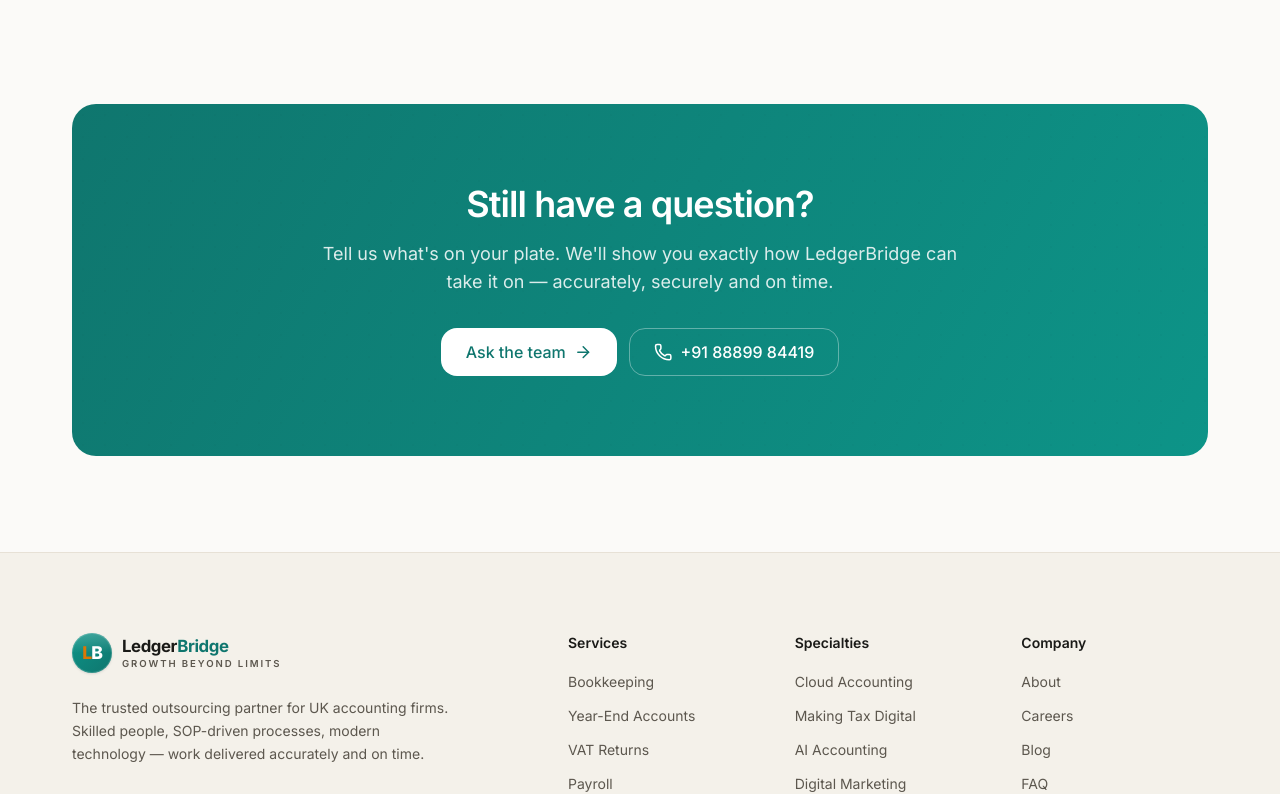
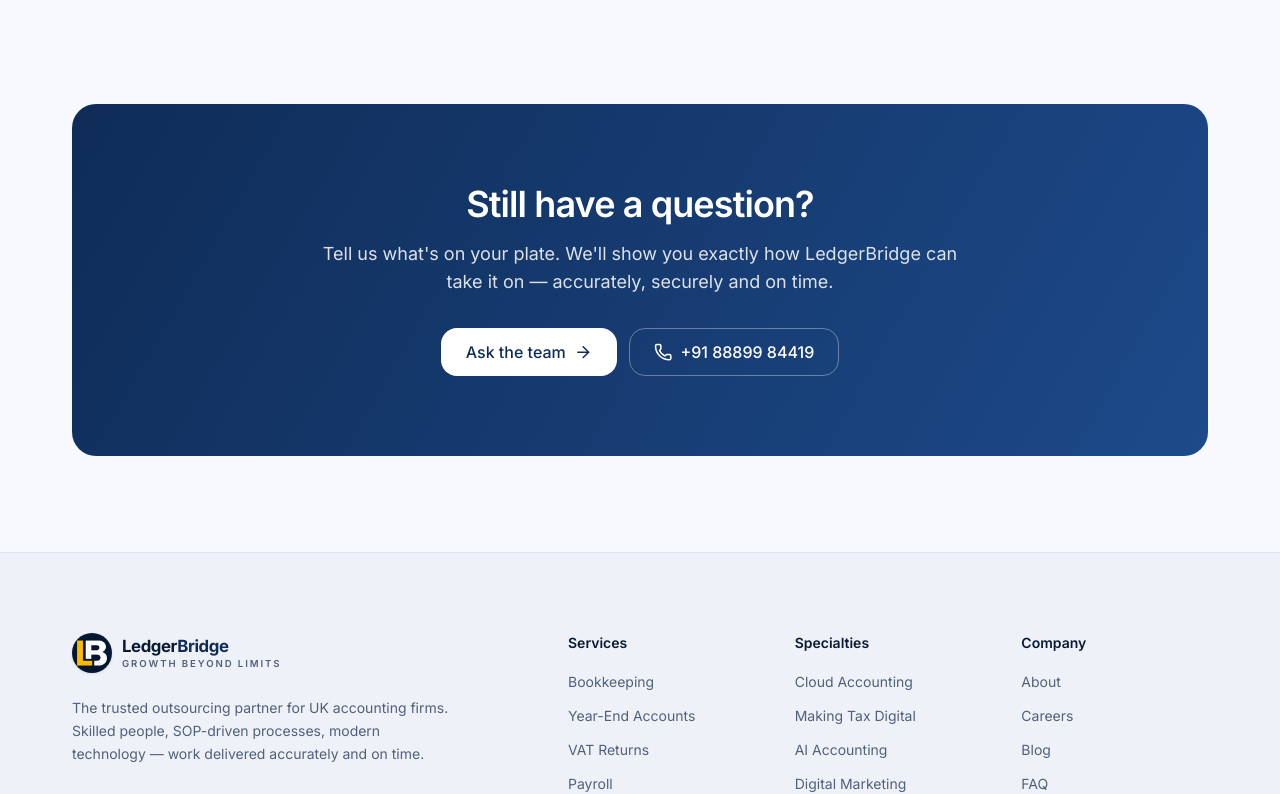
Before and after one commit to TahaCutlery/ZAHKPO, a Next.js app: page /faq in a window 1280 px wide. Shown: the part 2000-2794 px from the top of the page. Built offline with nearby package versions, Linux system fonts and the light colour scheme; no server answers.

Commit message:
feat(theme): navy & gold palette + real LB monogram logo
- Re-theme site to navy/gold sampled from the LedgerBridge logo
  (navy #031833, gold #f8d509) across light and dark modes
- Use the actual LB monogram artwork as the logo mark + favicon
- Update browser theme-color meta to navy

```diff
--- a/app/globals.css
+++ b/app/globals.css
@@ -6,22 +6,26 @@
 :root {
   color-scheme: light;
 
-  --background: #fbfaf8;
-  --surface: #f4f1ea;
-  --surface-2: #ece7dd;
-  --foreground: #1a1a17;
-  --muted: #f2eee7;
-  --muted-foreground: #5c574e;
-  --border: #e7e1d6;
-  --input: #ddd5c8;
+  /* Brand constants sampled from the LedgerBridge logo */
+  --brand-navy: #031833;
+  --brand-gold: #f8d509;
+
+  --background: #f7f9fc;
+  --surface: #eef2f8;
+  --surface-2: #e3e9f2;
+  --foreground: #0a1a33;
+  --muted: #eef2f8;
+  --muted-foreground: #51607a;
+  --border: #dce3ee;
+  --input: #cbd5e3;
   --card: #ffffff;
-  --card-foreground: #1a1a17;
-  --primary: #0f766e;
-  --primary-strong: #0d9488;
+  --card-foreground: #0a1a33;
+  --primary: #0f2c57;
+  --primary-strong: #1d4a8a;
   --primary-foreground: #ffffff;
-  --accent: #d97706;
-  --accent-foreground: #432004;
-  --ring: #0f766e;
+  --accent: #f5c100;
+  --accent-foreground: #2a2000;
+  --ring: #1d4a8a;
   --success: #059669;
   --warning: #b45309;
   --danger: #dc2626;
@@ -32,22 +36,25 @@
 .dark {
   color-scheme: dark;
 
-  --background: #0c1413;
-  --surface: #111c19;
-  --surface-2: #17231f;
-  --foreground: #eaf0ed;
-  --muted: #14201c;
-  --muted-foreground: #9bafa8;
-  --border: rgba(255, 255, 255, 0.09);
-  --input: rgba(255, 255, 255, 0.15);
-  --card: #111c19;
-  --card-foreground: #eaf0ed;
-  --primary: #14b8a6;
-  --primary-strong: #0d9488;
-  --primary-foreground: #04241f;
-  --accent: #f59e0b;
-  --accent-foreground: #2a1a02;
-  --ring: #2dd4bf;
+  --brand-navy: #031833;
+  --brand-gold: #f8d509;
+
+  --background: #051a37;
+  --surface: #0a2243;
+  --surface-2: #0f2c52;
+  --foreground: #e9eef7;
+  --muted: #0a2243;
+  --muted-foreground: #9fb1cc;
+  --border: rgba(255, 255, 255, 0.1);
+  --input: rgba(255, 255, 255, 0.16);
+  --card: #0a2243;
+  --card-foreground: #e9eef7;
+  --primary: #4f8cf0;
+  --primary-strong: #2f66cc;
+  --primary-foreground: #04122b;
+  --accent: #f8d509;
+  --accent-foreground: #1c1600;
+  --ring: #6f9cf0;
 }
 
 @theme inline {
@@ -82,7 +89,7 @@
   --shadow-soft: 0 1px 3px rgba(16, 24, 40, 0.08), 0 1px 2px rgba(16, 24, 40, 0.04);
   --shadow-md: 0 4px 16px -4px rgba(16, 24, 40, 0.1);
   --shadow-lg: 0 12px 32px -8px rgba(16, 24, 40, 0.14);
-  --shadow-glow: 0 8px 40px -12px rgba(13, 148, 136, 0.42);
+  --shadow-glow: 0 8px 40px -12px rgba(29, 74, 138, 0.42);
 
   --ease-out-quint: cubic-bezier(0.22, 1, 0.36, 1);
 
--- a/app/layout.tsx
+++ b/app/layout.tsx
@@ -56,8 +56,8 @@
 
 export const viewport: Viewport = {
   themeColor: [
-    { media: "(prefers-color-scheme: light)", color: "#fbfaf8" },
-    { media: "(prefers-color-scheme: dark)", color: "#0c1413" },
+    { media: "(prefers-color-scheme: light)", color: "#f7f9fc" },
+    { media: "(prefers-color-scheme: dark)", color: "#051a37" },
   ],
 };
 
--- a/components/layout/logo.tsx
+++ b/components/layout/logo.tsx
@@ -1,11 +1,12 @@
+import Image from "next/image";
 import Link from "next/link";
 
 import { cn } from "@/lib/utils";
 
 /**
- * LedgerBridge wordmark + monogram. The mark is a crisp vector "LB" — amber L,
- * white B — on the teal brand gradient, so it stays sharp at any size and in
- * both themes (no raster scaling).
+ * LedgerBridge lockup — the LB monogram (gold L, white B on deep navy) from the
+ * brand artwork, plus the wordmark. The mark is rendered from a high-res source
+ * so it stays crisp at display size in both themes.
  */
 export function Logo({ className }: { className?: string }) {
   return (
@@ -17,17 +18,14 @@
         className,
       )}
     >
-      <span
-        aria-hidden="true"
-        className="relative grid size-10 shrink-0 place-items-center overflow-hidden rounded-xl bg-[linear-gradient(135deg,var(--primary-strong),var(--primary))] shadow-[var(--shadow-soft)] ring-1 ring-inset ring-white/15 transition-transform duration-300 ease-out-quint group-hover:-translate-y-0.5"
-      >
-        {/* soft top highlight for a little depth */}
-        <span className="pointer-events-none absolute inset-x-0 top-0 h-1/2 bg-gradient-to-b from-white/20 to-transparent" />
-        <span className="relative text-[1.1rem] font-extrabold leading-none tracking-[-0.06em]">
-          <span className="text-[var(--accent)]">L</span>
-          <span className="text-white">B</span>
-        </span>
-      </span>
+      <Image
+        src="/logo-mark.png"
+        alt=""
+        width={40}
+        height={40}
+        priority
+        className="size-10 shrink-0 rounded-xl shadow-[var(--shadow-soft)] ring-1 ring-inset ring-white/10 transition-transform duration-300 ease-out-quint group-hover:-translate-y-0.5"
+      />
       <span className="flex flex-col leading-none">
         <span className="text-[1.05rem] font-bold tracking-tight text-foreground">
           Ledger<span className="text-primary">Bridge</span>
```
Also changed, not shown: app/icon.svg, public/logo-mark.png (added).
